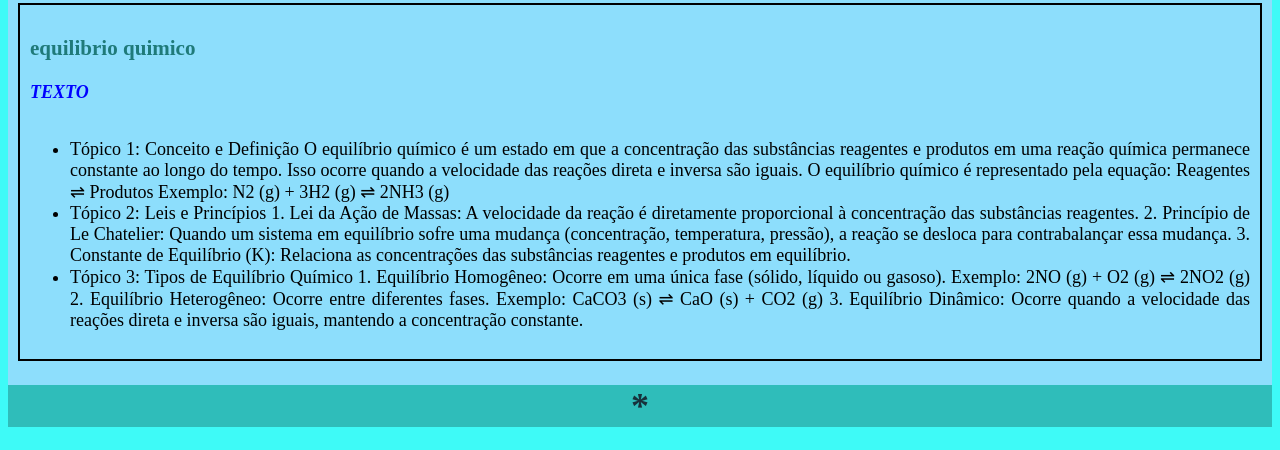
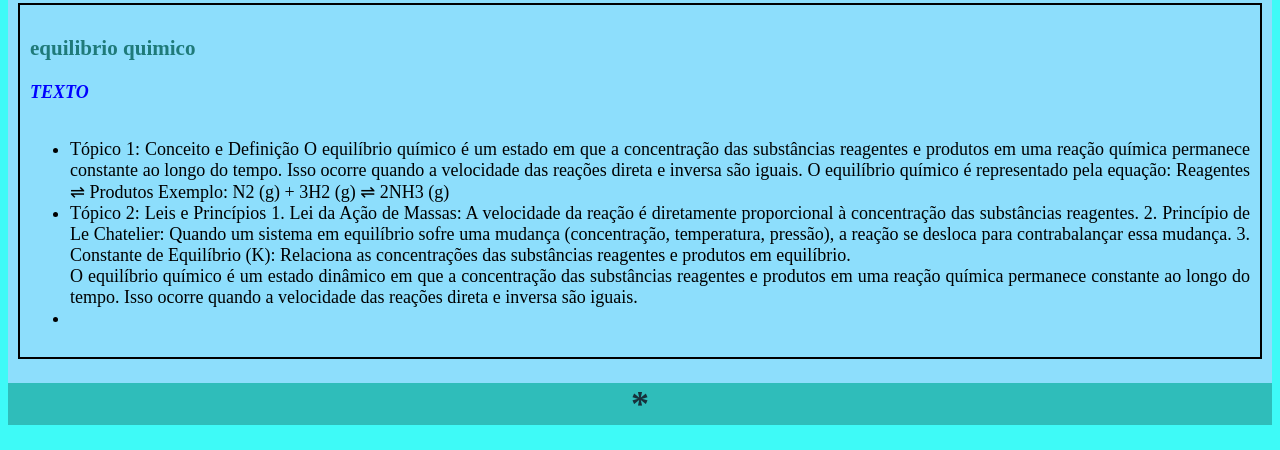
Before and after one commit to Kayke044/Quimica, a plain HTML site: page index.html in a window 1280 px wide. Shown: the part 205-655 px from the top of the page. Drawn offline with Linux system fonts and the light colour scheme; a script that the page names is missing.

Commit message:
Update index.html

```diff
--- a/index.html
+++ b/index.html
@@ -41,14 +41,8 @@ Exemplo: N2 (g) + 3H2 (g) ⇌ 2NH3 (g)
 1. Lei da Ação de Massas: A velocidade da reação é diretamente proporcional à concentração das substâncias reagentes.
 2. Princípio de Le Chatelier: Quando um sistema em equilíbrio sofre uma mudança (concentração, temperatura, pressão), a reação se desloca para contrabalançar essa mudança.
 3. Constante de Equilíbrio (K): Relaciona as concentrações das substâncias reagentes e produtos em equilíbrio.
-</li>
-<li>Tópico 3: Tipos de Equilíbrio Químico
-
-1. Equilíbrio Homogêneo: Ocorre em uma única fase (sólido, líquido ou gasoso).
-Exemplo: 2NO (g) + O2 (g) ⇌ 2NO2 (g)
-2. Equilíbrio Heterogêneo: Ocorre entre diferentes fases.
-Exemplo: CaCO3 (s) ⇌ CaO (s) + CO2 (g)
-3. Equilíbrio Dinâmico: Ocorre quando a velocidade das reações direta e inversa são iguais, mantendo a concentração constante.
+</li>O equilíbrio químico é um estado dinâmico em que a concentração das substâncias reagentes e produtos em uma reação química permanece constante ao longo do tempo. Isso ocorre quando a velocidade das reações direta e inversa são iguais.
+<li>
 </li>
 </ul>
 </div>
```
